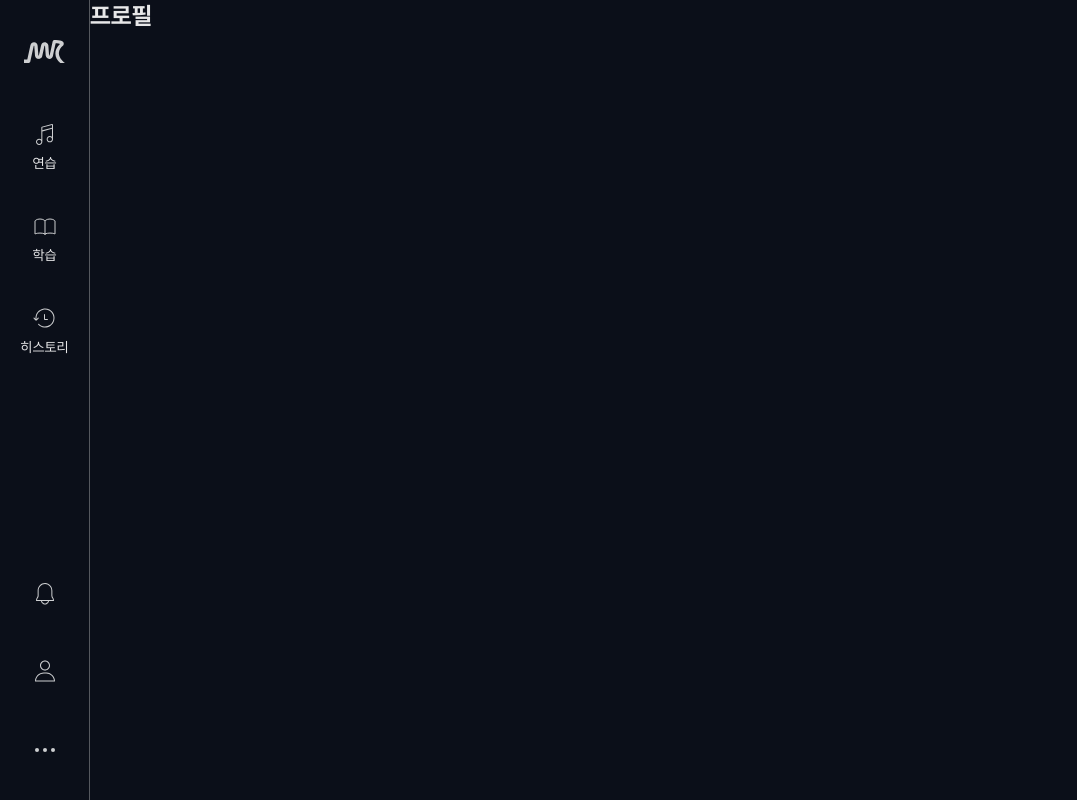
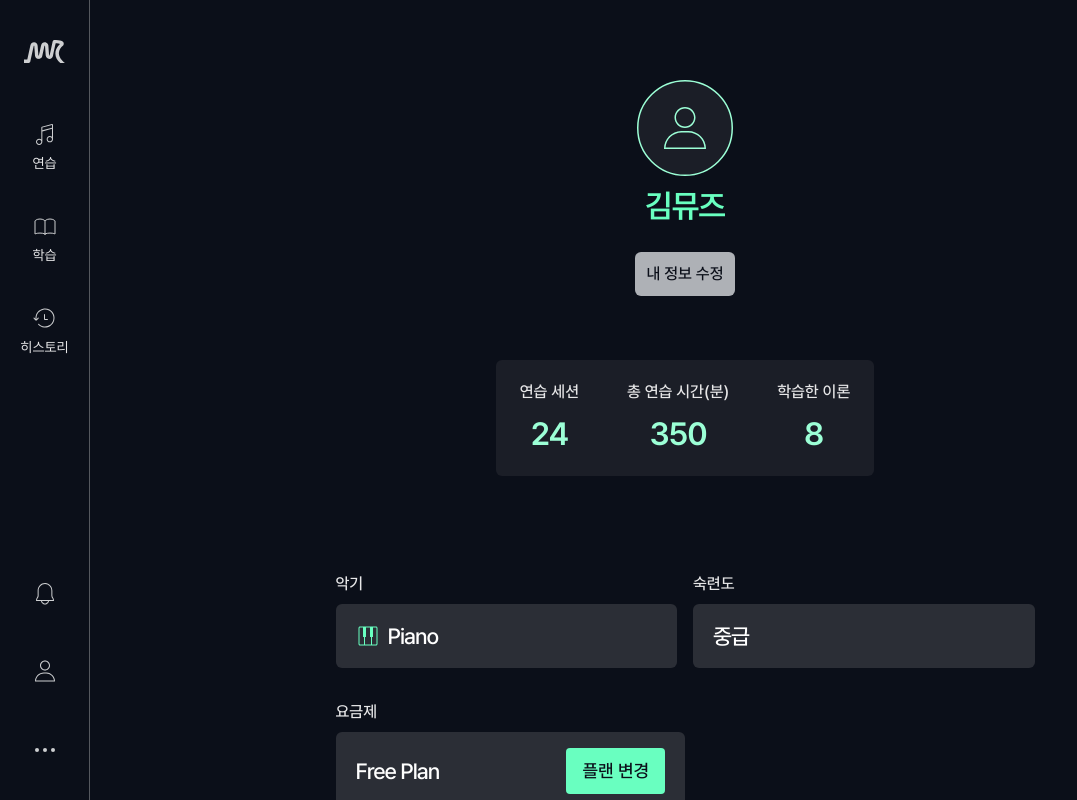
Before and after one commit to Musereview/FE, a React (Vite) app: page /profile in a window 1280 px wide. Shown: the whole page, without its empty margins (0-1077 px from the left). Built offline with nearby package versions, Linux system fonts and the light colour scheme.

Commit message:
feat: 프로필 페이지 UI 구현 (#19)

```diff
--- a/src/pages/profile/ProfilePage.tsx
+++ b/src/pages/profile/ProfilePage.tsx
@@ -1,6 +1,73 @@
 // 프로필 페이지
+import { useNavigate } from 'react-router-dom';
+import ProfileImage from '@/assets/profile/profile.svg?react';
+import PianoIcon from '@/assets/profile/piano.svg?react';
+
+const PRACTICE_STATS = [
+  { label: '연습 세션', value: '24' },
+  { label: '총 연습 시간(분)', value: '350' },
+  { label: '학습한 이론', value: '8' },
+];
+
 function ProfilePage() {
-  return <h1 className="text-2xl font-bold">프로필</h1>;
+  const navigate = useNavigate();
+
+  return (
+    <div className="mx-auto flex w-full max-w-[747px] flex-col items-center px-6 py-20">
+      {/* 프로필 */}
+      <div className="flex flex-col items-center gap-6">
+        <div className="flex flex-col items-center gap-2">
+          <ProfileImage className="size-24" />
+          <p className="heading-medium-b text-primary-400">김뮤즈</p>
+        </div>
+        <button
+          type="button"
+          onClick={() => navigate('/profile/edit')}
+          className="button-small rounded-[6px] bg-gray-500 px-3 py-2 text-gray-950">
+          내 정보 수정
+        </button>
+      </div>
+
+      {/* 연습 통계 */}
+      <div className="mt-16 flex overflow-hidden rounded-[6px]">
+        {PRACTICE_STATS.map((stat) => (
+          <div key={stat.label} className="flex flex-col items-center gap-2 bg-gray-900 px-6 py-5 text-center">
+            <p className="body-small whitespace-nowrap text-gray-300">{stat.label}</p>
+            <p className="heading-medium-b text-primary-300">{stat.value}</p>
+          </div>
+        ))}
+      </div>
+
+      {/* 정보 필드 */}
+      <div className="mt-24 flex w-full flex-col gap-8">
+        <div className="flex gap-4">
+          <div className="flex flex-1 flex-col gap-2">
+            <p className="body-small text-gray-300">악기</p>
+            <div className="flex items-center gap-2 rounded-[6px] bg-gray-800 px-5 py-4">
+              <PianoIcon className="size-6 shrink-0" />
+              <p className="body-large-m text-gray-100">Piano</p>
+            </div>
+          </div>
+          <div className="flex flex-1 flex-col gap-2">
+            <p className="body-small text-gray-300">숙련도</p>
+            <div className="flex items-center rounded-[6px] bg-gray-800 px-5 py-4">
+              <p className="body-large-m text-gray-100">중급</p>
+            </div>
+          </div>
+        </div>
+
+        <div className="flex flex-col gap-2">
+          <p className="body-small text-gray-300">요금제</p>
+          <div className="flex w-1/2 items-center justify-between rounded-[6px] bg-gray-800 px-5 py-4">
+            <p className="body-large-m text-gray-100">Free Plan</p>
+            <button type="button" className="button-medium bg-primary-400 rounded-[4px] px-4 py-2 text-gray-950">
+              플랜 변경
+            </button>
+          </div>
+        </div>
+      </div>
+    </div>
+  );
 }
 
 export default ProfilePage;
```
Also changed, not shown: src/assets/profile/piano.svg (added), src/assets/profile/profile.svg (added).
